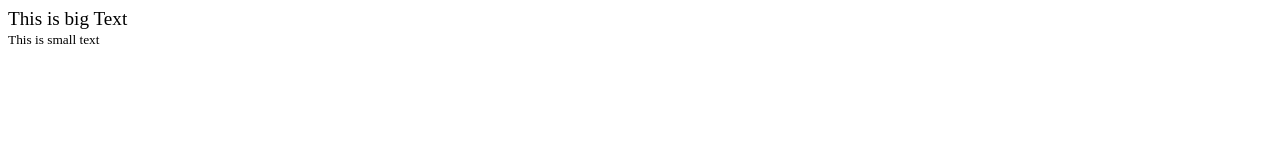
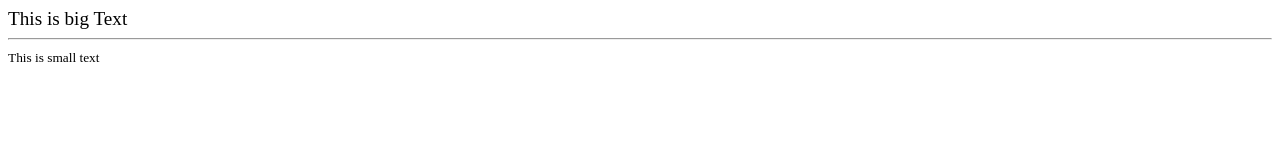
Before and after one commit to Abhi3620/html, a plain HTML site: page html/Level1/big.html in a window 1280 px wide. Drawn offline with Linux system fonts and the light colour scheme.

Commit message:
tested codspaces and changed index.html

```diff
--- a/html/Level1/big.html
+++ b/html/Level1/big.html
@@ -6,7 +6,7 @@
     <title>Document</title>
 </head>
 <body>
-    <big>This is big Text</big><br>
+    <big>This is big Text</big><br><hr>
     <small>This is small text</small>
 </body>
 </html>
```
Also changed, not shown: index.html (+1 -0 lines).
